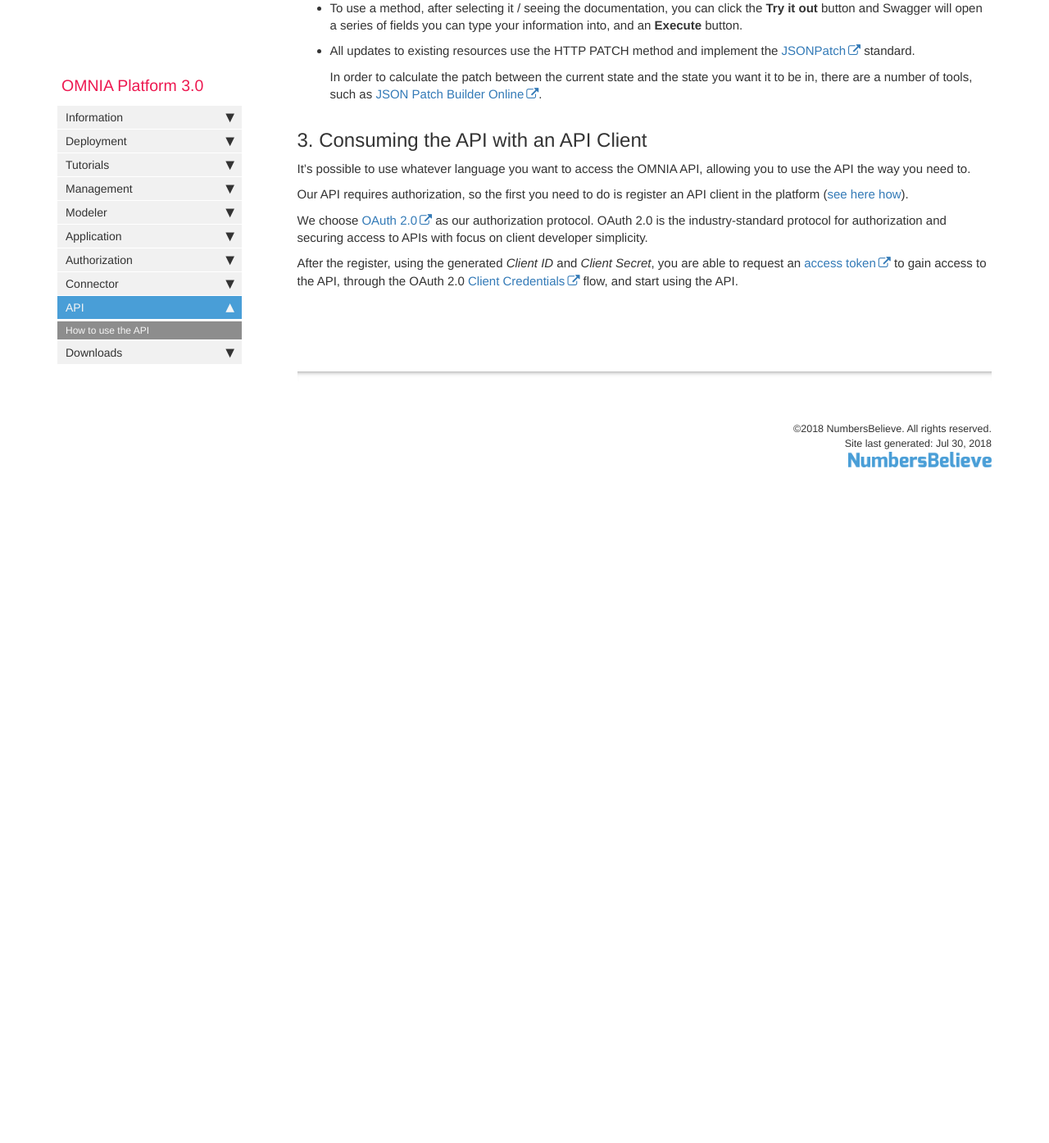
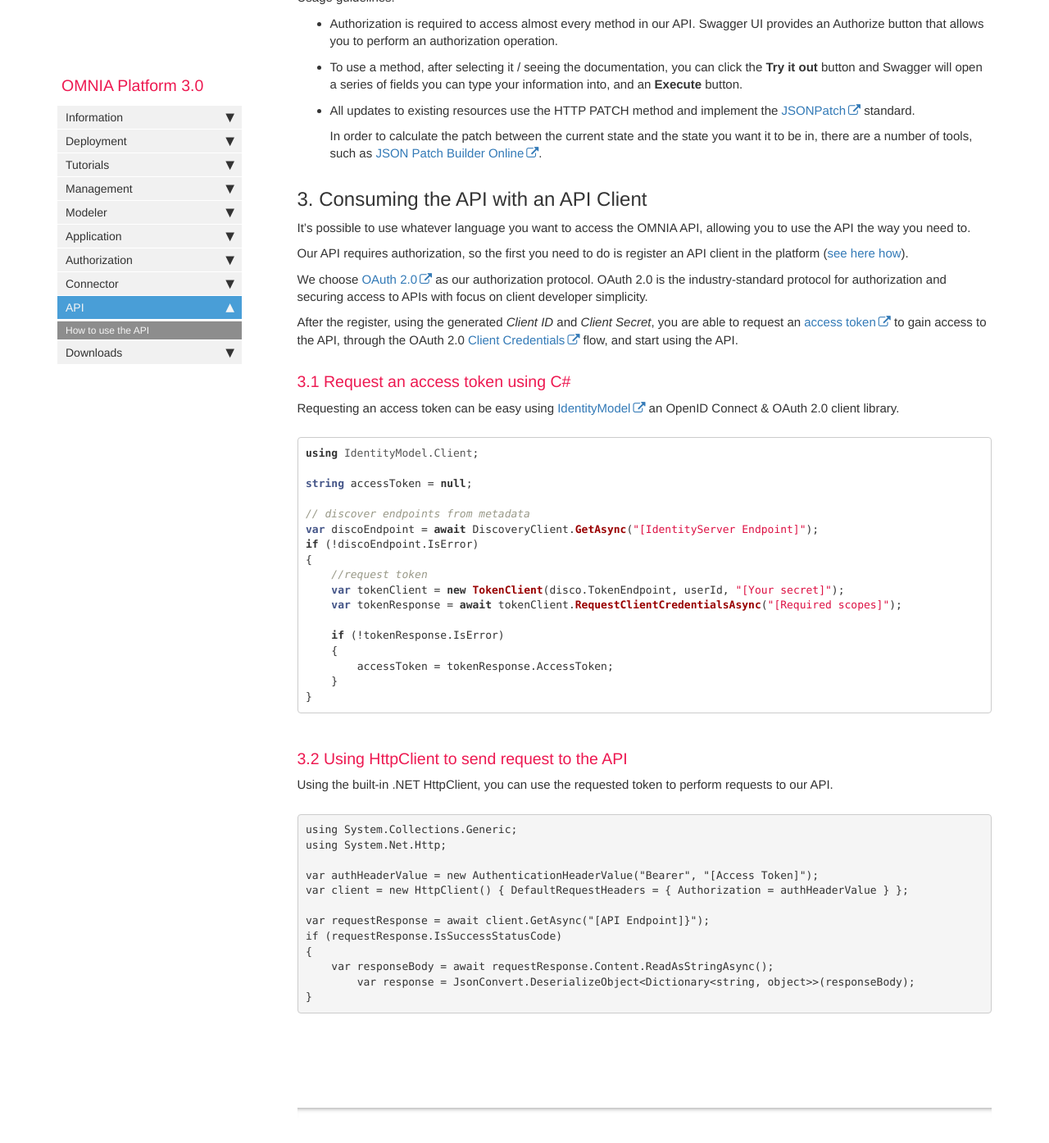
Before and after one commit to daniel8lopes/omnia3, a Jekyll site: the page built from docs/pages/omnia3/API/omnia3_api_swagger.md, in a window 1280 px wide and 1400 px high, scrolled down 824 px. Shown: the top 1394 px of the window at 82% size. Built offline with Jekyll 4.4.1, drawn with Linux system fonts in a browser that asks for light colours; nearby versions of some CDN libraries; comment, search, counter and statistics services are not loaded; before the commit the page ends 1454 px from its top, so only the background shows below that; some of the changed text lies outside the part shown.

Commit message:
Added code samples

````diff
--- a/docs/pages/omnia3/API/omnia3_api_swagger.md
+++ b/docs/pages/omnia3/API/omnia3_api_swagger.md
@@ -28,10 +28,53 @@ Usage guidelines:
   In order to calculate the patch between the current state and the state you want it to be in, there are a number of tools, such as [JSON Patch Builder Online](https://json-patch-builder-online.github.io/).
 
 ## 3. Consuming the API with an API Client
-It's possible to use whatever language you want to access the OMNIA API, allowing you to use the API the way you need to.
+ It's possible to use whatever language you want to access the OMNIA API, allowing you to use the API the way you need to.
 
 Our API requires authorization, so the first you need to do is register an API client in the platform ([see here how](omnia3_management_introduction.html#4-api-clients)).
 
 We choose [OAuth 2.0](https://www.oauth.com/) as our authorization protocol. OAuth 2.0 is the industry-standard protocol for authorization and securing access to APIs with focus on client developer simplicity.
 
 After the register, using the generated _Client ID_ and _Client Secret_, you are able to request an [access token](https://www.oauth.com/oauth2-servers/access-tokens/) to gain access to the API, through the OAuth 2.0 [Client Credentials](https://tools.ietf.org/html/rfc6749#section-1.3.4) flow, and start using the API.
+
+### 3.1 Request an access token using C#
+
+Requesting an access token can be easy using [IdentityModel](https://www.nuget.org/packages/identitymodel/) an OpenID Connect & OAuth 2.0 client library.
+
+```c#
+using IdentityModel.Client;
+
+string accessToken = null;
+
+// discover endpoints from metadata
+var discoEndpoint = await DiscoveryClient.GetAsync("[IdentityServer Endpoint]");
+if (!discoEndpoint.IsError)
+{
+    //request token
+    var tokenClient = new TokenClient(disco.TokenEndpoint, userId, "[Your secret]");
+    var tokenResponse = await tokenClient.RequestClientCredentialsAsync("[Required scopes]");
+
+    if (!tokenResponse.IsError)
+    {
+        accessToken = tokenResponse.AccessToken;
+    }
+}
+```
+
+### 3.2 Using HttpClient to send request to the API
+
+Using the built-in .NET HttpClient, you can use the requested token to perform requests to our API.
+
+```C#
+using System.Collections.Generic;
+using System.Net.Http;
+
+var authHeaderValue = new AuthenticationHeaderValue("Bearer", "[Access Token]");
+var client = new HttpClient() { DefaultRequestHeaders = { Authorization = authHeaderValue } };
+
+var requestResponse = await client.GetAsync("[API Endpoint]}");
+if (requestResponse.IsSuccessStatusCode)
+{
+    var responseBody = await requestResponse.Content.ReadAsStringAsync();
+	var response = JsonConvert.DeserializeObject<Dictionary<string, object>>(responseBody);
+}
+```
````
